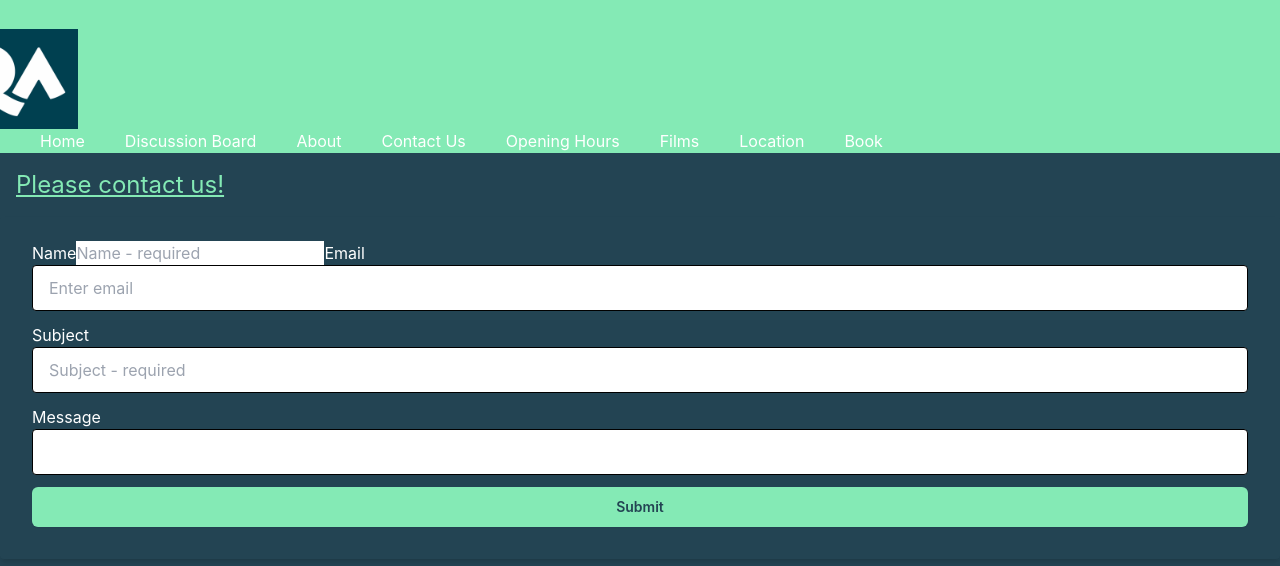
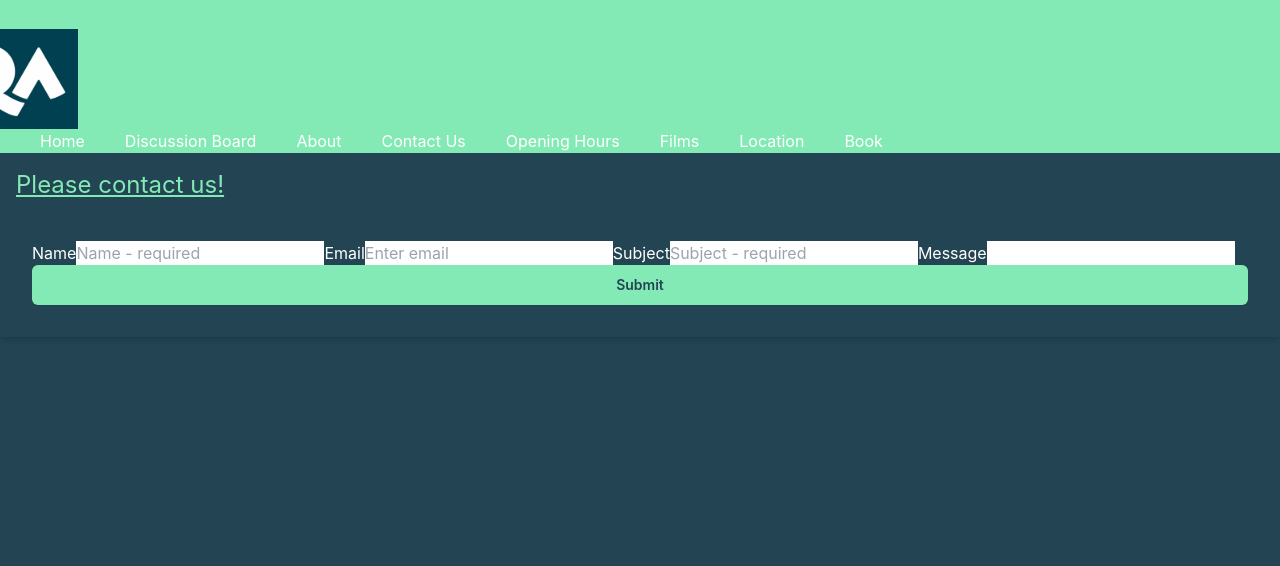
Before and after one commit to rcbcastillo/QA-Cinema, a React (Create React App) app in the folder qa-cinema/: page /contact-form in a window 1280 px wide. Shown: the top 566 px of the page. Built offline with nearby package versions, Linux system fonts and the light colour scheme.

Commit message:
Styling better

```diff
--- a/qa-cinema/src/Components/ContactForm.jsx
+++ b/qa-cinema/src/Components/ContactForm.jsx
@@ -1,5 +1,5 @@
 import emailjs from '@emailjs/browser';
-import React, { useState } from "react";
+import React, { useState } from 'react';
 
 const ContactForm = () => {
     const emailServiceID = 'service_01gk0xb';
@@ -27,7 +27,7 @@ const ContactForm = () => {
         let comboMessage = `Customer subject: - ${subject} \n Message: ${message}`;
 
         // TODO: fix the regex for emails
-        // let regex = new RegExp("/^[A-Za-z0-9_!#$%&'*+\/=?`{|}~^.-]+@[A-Za-z0-9.-]+$/gm");
+        // let regex = new RegExp('/^[A-Za-z0-9_!#$%&'*+\/=?`{|}~^.-]+@[A-Za-z0-9.-]+$/gm');
 
         // if((!email) || (!regex.test(email))) {
         //     alert('invalid email');
@@ -40,95 +40,96 @@ const ContactForm = () => {
                                                         'message': comboMessage,
                                                         'reply_to': email}, emailPublicKey)
         .then((result) => {
-            alert("Message Sent, We will get back to you shortly", result.text);
+            alert('Message Sent, We will get back to you shortly', result.text);
         },
         (error) => {
-            alert("An error occurred, Please try again", error.text);
+            alert('An error occurred, Please try again', error.text);
         });
     }
 
     return (
         <>
-        <div className="items-center justify-between">
-        <h1 className="custom-header">Please contact us!</h1>
-            <form className="shadow-md rounded font-sans text-sm px-8 pt-6 pb-8 mb-4"
+        <div className='content-center'>
+        <h1 className='custom-header'>Please contact us!</h1>
+            <form className='shadow-md place-items-center rounded
+                                    font-sans text-sm px-8 pt-6 pb-8 mt-4 mb-6'
                 onSubmit={handleSubmit}>
-                <div className="flex-1 mx-3">
+                <div className='flex-auto align-middle w-3/5'>
                     <label
-                        className="custom-label"
-                        htmlFor="fName">
+                        className='custom-label'
+                        htmlFor='fName'>
                             Name
                     </label>
                     <input
                         className='required-input'
-                        id="fName"
-                        name="fName"
-                        placeholder="Name - required"
-                        type="text"
+                        id='fName'
+                        name='fName'
+                        placeholder='Name - required'
+                        type='text'
                         required
                         value={formData.fName}
                         onChange={handleChange}
                     />
                     <label className='custom-label'
-                    htmlFor="email">
+                    htmlFor='email'>
                         Email
                     </label>
                     <input
-                    className="appearance-none block w-full bg-gray-200 text-black border border-gray-200 rounded py-3 px-4 mb-3 leading-tight focus:outline-none focus:bg-white focus:border-gray-500"
-                        id="email"
-                        // aria-describedby="emailHelp"
-                        name="email"
-                        placeholder="Enter email"
-                        type="email"
+                    className='required-input'
+                        id='email'
+                        // aria-describedby='emailHelp'
+                        name='email'
+                        placeholder='Enter email'
+                        type='email'
                         required
                         value={formData.email}
                         onChange={handleChange}
                     />
                     {/* <p id='email-warning' className={ (validEmail ? 'hidden-invalid-p' : 'visible-invalid-p') }> */}
                         {/* Please input a valid email.</p> */}
-                    {/* <small id="emailHelp" class="form-text text-muted">Please enter your email (required).</small> */}
-                </div>
-                <div className="flex-1 mx-3">
+                    {/* <small id='emailHelp' class='form-text text-muted'>Please enter your email (required).</small> */}
+                {/* </div> */}
+                {/* <div className='flex-1 mx-3'> */}
                     <label
-                     className="custom-label"
-                     htmlFor="subject">
+                     className='custom-label'
+                     htmlFor='subject'>
                         Subject
                     </label>
                     <input
-                        className="appearance-none block w-full bg-gray-200 text-black border border-gray-200 rounded py-3 px-4 mb-3 leading-tight focus:outline-none focus:bg-white focus:border-gray-500"
-                        id="subject"
-                        name="subject"
-                        placeholder="Subject - required"
-                        type="text"
+                        className='required-input'
+                        id='subject'
+                        name='subject'
+                        placeholder='Subject - required'
+                        type='text'
                         required
                         value={formData.subject}
                         onChange={handleChange}
                     />
-                </div>
+                {/* </div> */}
 
-                <div className="flex-1">
-                    <label className="custom-label"
-                    htmlFor="message">
+                {/* <div className='flex-1'> */}
+                    <label className='custom-label'
+                    htmlFor='message'>
                         Message
                     </label>
                     <input
-                        className="appearance-none block w-full bg-gray-200 text-black border border-gray-200 rounded py-3 px-4 mb-3 leading-tight focus:outline-none focus:bg-white focus:border-gray-500"
-                        id="message"
-                        name="message"
-                        type="textarea"
+                        className='required-input'
+                        id='message'
+                        name='message'
+                        type='textarea'
                         required
                         value={formData.message}
                         onChange={handleChange}
                     />
-                </div>
-                <div className="flex-1">
+                {/* </div> */}
+                {/* <div className='flex-1'> */}
                     <button
-                    className="custom-button"
-                    type="submit">
+                    className='custom-button'
+                    type='submit'>
                         Submit
                     </button>
                 </div>
-        </form>
+            </form>
         </div>
         </>
     )
--- a/qa-cinema/src/input.css
+++ b/qa-cinema/src/input.css
@@ -18,7 +18,7 @@
 
 .required-input {
     @apply appearance-none block w-full bg-gray-200 text-black border
-    border-gray-200 rounded py-3 px-4 mb-3 focus:outline-none
+    required:border-red-500 rounded py-3 px-4 mb-3 focus:outline-none
     focus:bg-white focus:border-gray-500
 }
 
--- a/qa-cinema/tailwind.config.js
+++ b/qa-cinema/tailwind.config.js
@@ -17,6 +17,9 @@ module.exports = {
         200: '#e5e7eb',
         500: '#6b7280',
       },
+      'red': {
+        500: '#ef4444',
+      }
     },
     extend: {},
   },
```
Also changed, not shown: 1 other file (tests, documents, lock files or other folders).
